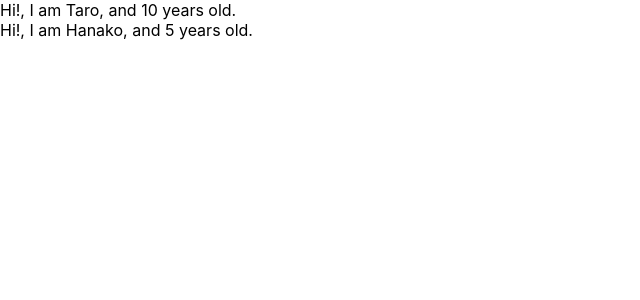
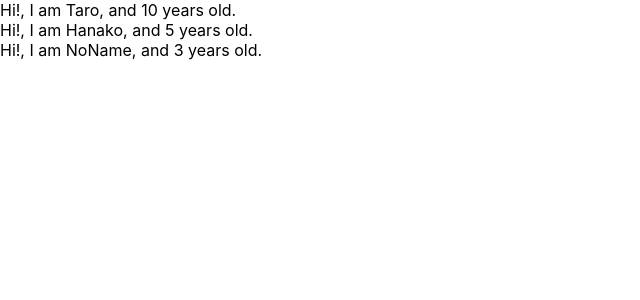
Before and after one commit to Naoya-tech/udemy-react-redux-crud-application, a React (Create React App) app: page / in a window 1280 px wide. Shown: the top 300 px of the page, without its empty margins (0-640 px from the left). Built offline with nearby package versions, Linux system fonts and the light colour scheme.

Commit message:
learn prop-types

```diff
--- a/src/App.js
+++ b/src/App.js
@@ -1,18 +1,11 @@
 import React from 'react';
-
-// function App() {
-//   return (
-//     <React.Fragment>
-//       <label htmlFor="bar">bar</label>
-//       <input type="text" onChange={() => console.log('I am clicked!')}/>
-//     </React.Fragment>
-//   );
-// }
+import PropTypes from 'prop-types';
 
 const App = () => {
   const profiles = [
     {name: "Taro", age:10},
-    {name: "Hanako", age:5}
+    {name: "Hanako", age:5},
+    {name: "NoName", age:3}
   ];
 
   return(
@@ -32,4 +25,9 @@ const User = (props) => {
   return <div>Hi!, I am {props.name}, and {props.age} years old.</div>
 }
 
+User.propTypes = {
+  name: PropTypes.string,
+  age: PropTypes.number.isRequired
+}
+
 export default App;
```
